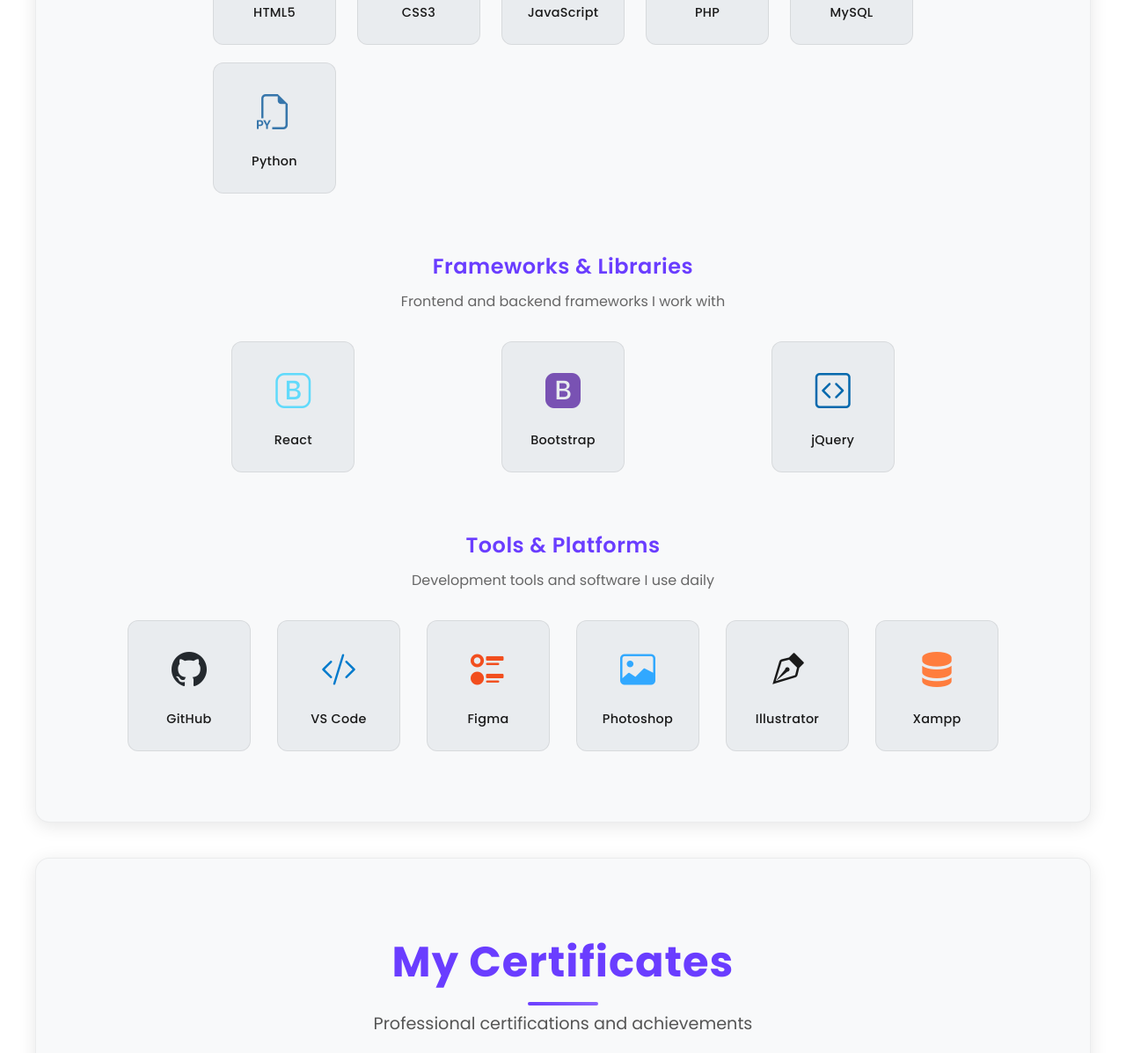
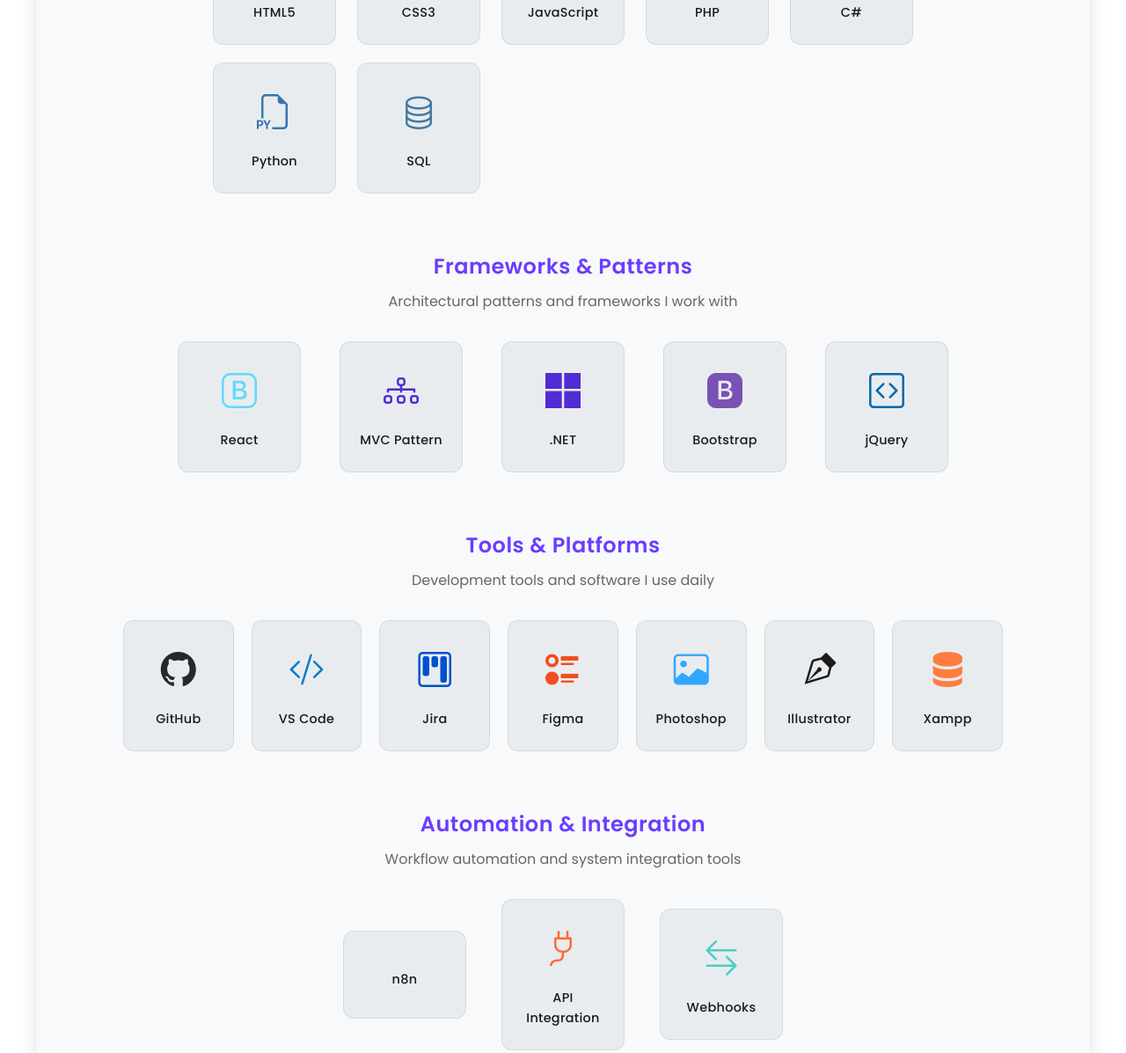
Before and after one commit to madrian31/Aedrian_xyz, a plain HTML site: page index.html in a window 1280 px wide. Shown: the part 5159-6356 px from the top of the page at 88% size. Drawn offline with nearby package versions, Linux system fonts and the light colour scheme.

Commit message:
Add files via upload

```diff
--- a/js/skill.js
+++ b/js/skill.js
@@ -1,24 +1,27 @@
-// Skills Data
+// Enhanced Skills Data with New Technologies
 const skillsData = {
   primary: {
     title: "Core Technologies",
     description: "My primary programming languages and technologies",
     skills: [
-      { name: "HTML5", icon: "bi-filetype-html",  key: "html" },
-      { name: "CSS3", icon: "bi-filetype-css",  key: "css" },
+      { name: "HTML5", icon: "bi-filetype-html", key: "html" },
+      { name: "CSS3", icon: "bi-filetype-css", key: "css" },
       { name: "JavaScript", icon: "bi-filetype-js", key: "javascript" },
-      { name: "PHP", icon: "bi-filetype-php",  key: "php" },
-      { name: "MySQL", icon: "bi-database",  key: "mysql" },
-      { name: "Python", icon: "bi-filetype-py", key: "python" }
+      { name: "PHP", icon: "bi-filetype-php", key: "php" },
+      { name: "C#", icon: "bi-file-code", key: "csharp" }, // NEW
+      { name: "Python", icon: "bi-filetype-py", key: "python" },
+      { name: "SQL", icon: "bi-database", key: "mysql" }
     ]
   },
   frameworks: {
-    title: "Frameworks & Libraries",
-    description: "Frontend and backend frameworks I work with",
+    title: "Frameworks & Patterns",
+    description: "Architectural patterns and frameworks I work with",
     skills: [
       { name: "React", icon: "bi-bootstrap", key: "react" },
+      { name: "MVC Pattern", icon: "bi-diagram-3", key: "mvc" }, // NEW
+      { name: ".NET", icon: "bi-microsoft", key: "dotnet" }, // NEW (pairs with C#)
       { name: "Bootstrap", icon: "bi-bootstrap-fill", key: "bootstrap" },
-      { name: "jQuery", icon: "bi-code-square", key: "jquery" },
+      { name: "jQuery", icon: "bi-code-square", key: "jquery" }
     ]
   },
   tools: {
@@ -26,14 +29,51 @@ const skillsData = {
     description: "Development tools and software I use daily",
     skills: [
       { name: "GitHub", icon: "bi-github", key: "github" },
-      { name: "VS Code", icon: "bi-code-slash",  key: "vscode" },
-{ name: "Figma", icon: "bi-ui-radios", key: "figma" },        // More UI-focused
-{ name: "Photoshop", icon: "bi-image", key: "photoshop" },
-{ name: "Illustrator", icon: "bi-vector-pen", key: "illustrator" }, // Keep vector pen for AI
-      { name: "Xampp", icon: "bi-server", key: "xampp" },
+      { name: "VS Code", icon: "bi-code-slash", key: "vscode" },
+      { name: "Jira", icon: "bi-kanban", key: "jira" }, // NEW
+      { name: "Figma", icon: "bi-ui-radios", key: "figma" },
+      { name: "Photoshop", icon: "bi-image", key: "photoshop" },
+      { name: "Illustrator", icon: "bi-vector-pen", key: "illustrator" },
+      { name: "Xampp", icon: "bi-server", key: "xampp" }
+    ]
+  },
+  automation: { // NEW SECTION
+    title: "Automation & Integration",
+    description: "Workflow automation and system integration tools",
+    skills: [
+      { name: "n8n", icon: "bi-workflow", key: "n8n" },
+      { name: "API Integration", icon: "bi-plug", key: "api" },
+      { name: "Webhooks", icon: "bi-arrow-left-right", key: "webhooks" }
     ]
   }
 };
+
+// Updated CSS additions for new skills
+const additionalSkillColors = `
+/* New Skill Colors */
+.skill-item[data-skill="csharp"] .skill-icon { color: #239120; }
+.skill-item[data-skill="mvc"] .skill-icon { color: #512BD4; }
+.skill-item[data-skill="dotnet"] .skill-icon { color: #512BD4; }
+.skill-item[data-skill="jira"] .skill-icon { color: #0052CC; }
+.skill-item[data-skill="n8n"] .skill-icon { color: #EA4B71; }
+.skill-item[data-skill="api"] .skill-icon { color: #FF6B35; }
+.skill-item[data-skill="webhooks"] .skill-icon { color: #4ECDC4; }
+
+/* New automation tier styling */
+.tier-automation .skills-grid {
+  display: flex;
+  justify-content: center;
+  gap: 40px;
+  flex-wrap: wrap;
+}
+`;
+
+// Function to inject additional styles
+function addNewSkillStyles() {
+  const styleSheet = document.createElement('style');
+  styleSheet.textContent = additionalSkillColors;
+  document.head.appendChild(styleSheet);
+}
 
 // DOM Elements
 const skillsContent = document.getElementById('skillsContent');
@@ -92,6 +132,9 @@ function createSkillsTier(tierKey, tierData) {
 
 // Initialize skills section
 function initializeSkills() {
+  // Add new styles
+  addNewSkillStyles();
+
   // Clear existing content
   skillsContent.innerHTML = '';
 
@@ -105,7 +148,7 @@ function initializeSkills() {
   initializeSkillAnimations();
 }
 
-// Animation on scroll
+// Animation on scroll (keeping existing function)
 function initializeSkillAnimations() {
   const observer = new IntersectionObserver((entries) => {
     entries.forEach(entry => {
@@ -136,7 +179,7 @@ function initializeSkillAnimations() {
   });
 }
 
-// Search functionality (optional)
+// Search functionality (keeping existing)
 function searchSkills(query) {
   const skillItems = document.querySelectorAll('.skill-item');
   const lowerQuery = query.toLowerCase();
@@ -157,7 +200,7 @@ function searchSkills(query) {
   });
 }
 
-// Filter by tier
+// Filter by tier (keeping existing)
 function filterByTier(tierName) {
   const tiers = document.querySelectorAll('.skills-tier');
 
@@ -170,23 +213,15 @@ function filterByTier(tierName) {
   });
 }
 
-// Add skill click interaction
+// Add skill click interaction (keeping existing)
 function addSkillInteractions() {
   document.querySelectorAll('.skill-item').forEach(item => {
     item.addEventListener('click', () => {
       const skillName = item.querySelector('.skill-name').textContent;
-
-
-      // You can add more interaction here like showing a modal with more details
-
-
-      // Optional: Show a tooltip or modal with more information
-
+      // You can add more interaction here
     });
   });
 }
-
-
 
 // Initialize when DOM is loaded
 document.addEventListener('DOMContentLoaded', () => {
```
Also changed, not shown: index.html (line endings or trailing spaces), js/timeline.js (line endings or trailing spaces).
